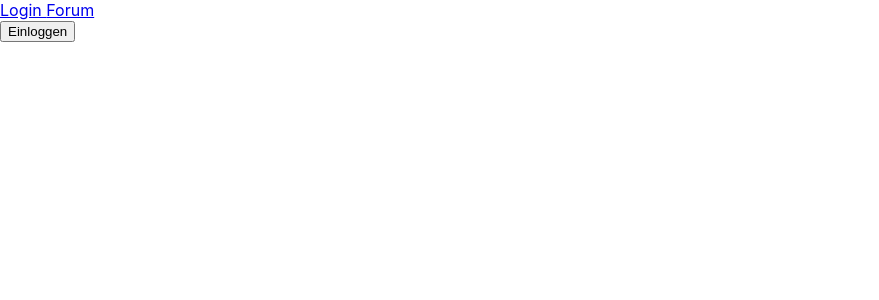
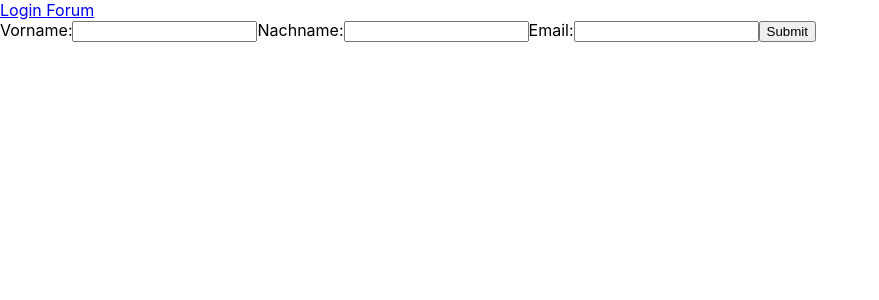
Before and after one commit to juliuskoenning/7305370, a React (Create React App) app in the folder forum-web-dev/: page / in a window 1280 px wide. Shown: the top 300 px of the page, without its empty margins (0-879 px from the left). Built offline with nearby package versions, Linux system fonts and the light colour scheme.

Commit message:
added forms to input name, prename, email

```diff
--- a/forum-web-dev/src/App.js
+++ b/forum-web-dev/src/App.js
@@ -13,6 +13,7 @@ function App() {
       </nav>
       <Routes>
         <Route path='/' element={<LoginPage />} />
+        <Route path='/forum/' element={<ForumPage />} />
         <Route path='/forum/:username' element={<ForumPage />} />
         <Route path='*' element={<ErrorPage />} />
       </Routes>
--- /dev/null
+++ b/forum-web-dev/src/components/ForumContent.js
@@ -0,0 +1,12 @@
+import React from 'react';
+import LoginContent from './LoginContent'
+
+const ForumContent = () => {
+  return (
+    <div>This is the forum page of {} with the mail
+
+    </div>
+  );
+};
+
+export default ForumContent;
--- a/forum-web-dev/src/components/ForumContent.jsx
+++ /dev/null
@@ -1,11 +0,0 @@
-import React from 'react';
-import { useParams } from 'react-router-dom'
-
-const ForumContent = () => {
-    let { username } = useParams();
-  return (
-    <div>This is the forum page of {username}</div>
-  );
-};
-
-export default ForumContent;
--- /dev/null
+++ b/forum-web-dev/src/components/LoginContent.js
@@ -0,0 +1,74 @@
+import React from 'react';
+import { useNavigate } from 'react-router-dom';
+import { useState } from 'react';
+
+const LoginContent = () => {
+  const [inputs, setInputs] = useState({});
+
+  const handleChange = (event) => {
+    const name = event.target.name;
+    const value = event.target.value;
+    setInputs(values => ({...values, [name]: value}))
+  }
+
+  const handleSubmit = (event) => {
+    event.preventDefault();
+    alert(inputs);
+  }
+
+/*const LoginContent = () => {
+    const [realname, setInput1] = useState(''); // '' is the initial state value
+    const [vorname, setInput2] = useState(''); // '' is the initial state value
+    const [email, setInput3] = useState(''); // '' is the initial state value
+*/
+    // Navigate to forum with username
+    let navigate = useNavigate();
+    const routeChange = () =>{
+        let path = `/forum/${inputs.nachname}`;
+        navigate(path);
+  }/*
+    return (
+    <div>
+        <label>Email:</label>
+        <input value={email} onInput={event1 => setInput3(event1.target.value)}/>
+        <label>Vorname:</label>
+        <input value={vorname} onInput={event2 => setInput2(event2.target.value)}/>
+        <label>Name:</label>
+        <input value={realname} onInput={event3 => setInput1(event3.target.value)}/>
+        <button onClick={routeChange}>Einloggen</button>
+        {vorname} {realname} {email}
+    </div>
+  );
+};*/
+    return (
+      <form onSubmit={handleSubmit}>
+        <label>Vorname:
+        <input
+          type="text"
+          name="vorname"
+          value={inputs.vorname || ""}
+          onChange={handleChange}
+        />
+        </label>
+        <label>Nachname:
+          <input
+            type="text"
+            name="nachname"
+            value={inputs.nachname || ""}
+            onChange={handleChange}
+          />
+          </label>
+          <label>Email:
+          <input
+            type="text"
+            name="email"
+            value={inputs.email || ""}
+            onChange={handleChange}
+          />
+          </label>
+          <input type="submit" onClick={routeChange}/>
+      </form>
+    )
+}
+
+export default LoginContent;
--- a/forum-web-dev/src/components/LoginContent.jsx
+++ /dev/null
@@ -1,17 +0,0 @@
-import React from 'react';
-import { useNavigate } from 'react-router-dom';
-
-const LoginContent = () => {
-    let navigate = useNavigate();
-    const routeChange = () =>{
-        let path = '/forum/:username';
-        navigate(path);
-  }
-    return (
-    <div>
-        <button onClick={routeChange}>Einloggen</button>
-    </div>
-  );
-};
-
-export default LoginContent;
```
